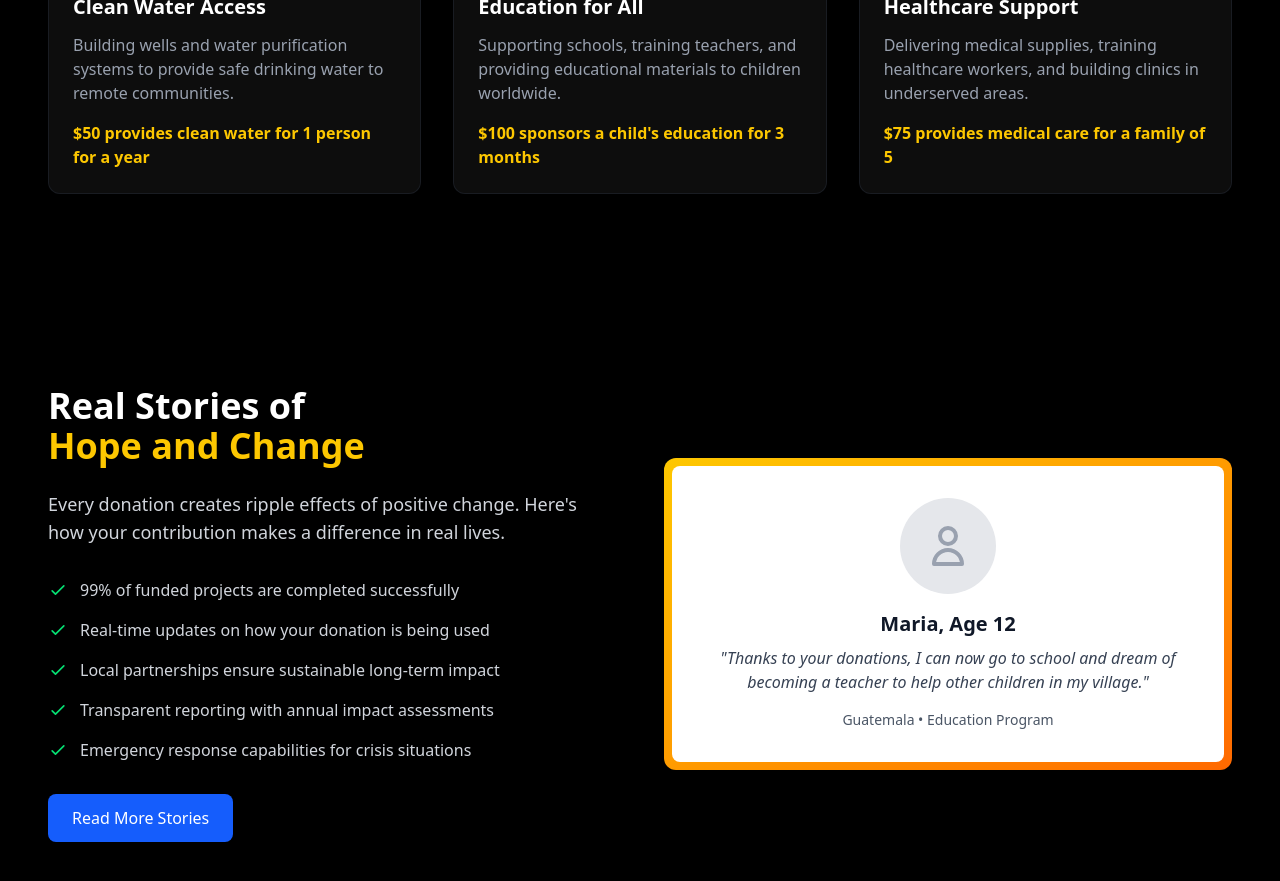
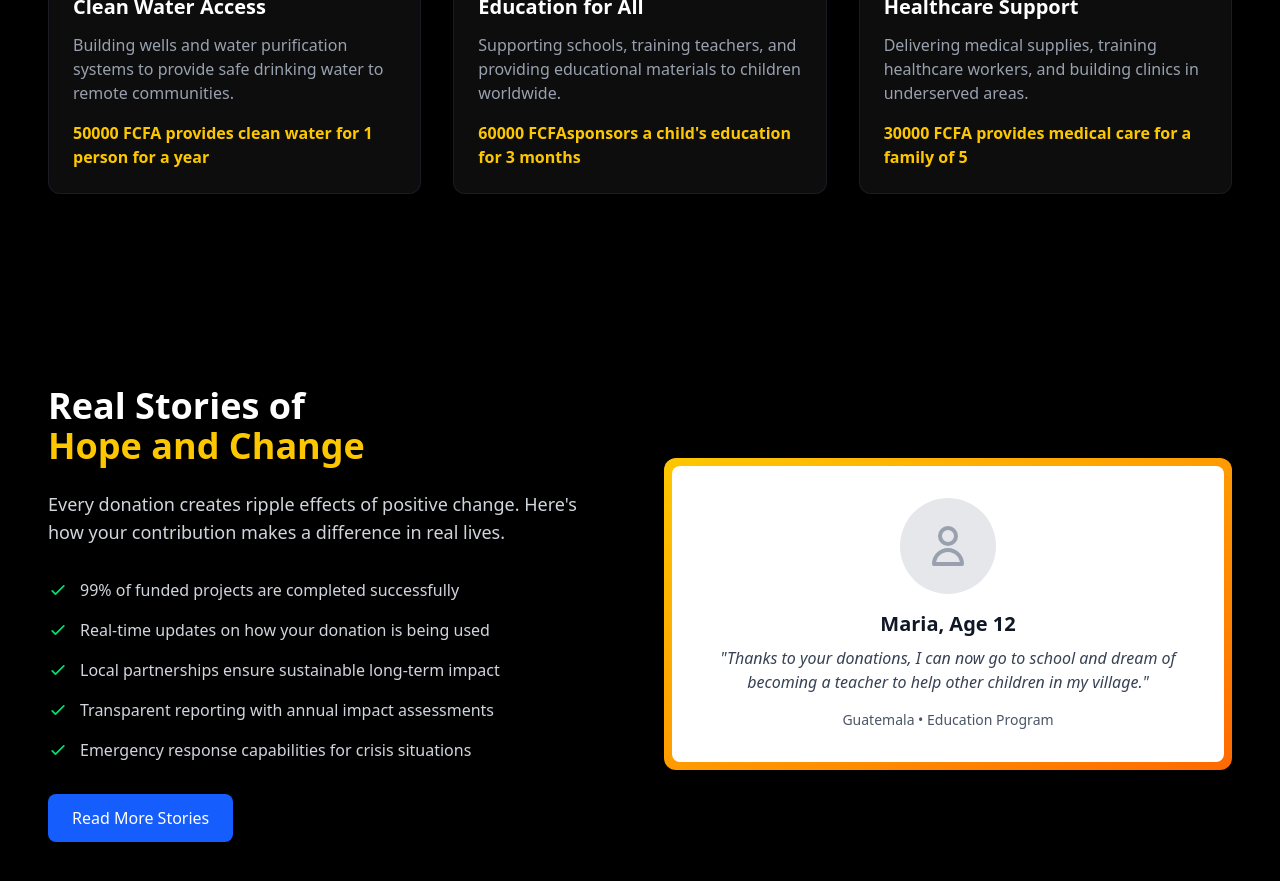
Before and after one commit to Tchouabiyidi/donation-website-ulrich, a Vue app in the folder frontend/: page / in a window 1280 px wide. Shown: the part 1300-2181 px from the top of the page. Built offline with nearby package versions, Linux system fonts and the light colour scheme; no server answers.

Commit message:
svg fixed

```diff
--- a/frontend/index.html
+++ b/frontend/index.html
@@ -2,9 +2,9 @@
 <html lang="en">
   <head>
     <meta charset="UTF-8" />
-    <link rel="icon" type="image/svg+xml" href="/vite.svg" />
+    <link rel="icon" type="image/svg+xml" href="/heart-yellow.svg" />
     <meta name="viewport" content="width=device-width, initial-scale=1.0" />
-    <title>Vite + Vue</title>
+    <title>Hope Foundation</title>
   </head>
   <body>
     <div id="app"></div>
--- a/frontend/src/pages/public/Landing.vue
+++ b/frontend/src/pages/public/Landing.vue
@@ -211,19 +211,19 @@
     {
       title: "Clean Water Access",
       description: "Building wells and water purification systems to provide safe drinking water to remote communities.",
-      impact: "$50 provides clean water for 1 person for a year",
+      impact: "50000 FCFA provides clean water for 1 person for a year",
       icon: icons.water
     },
     {
       title: "Education for All",
       description: "Supporting schools, training teachers, and providing educational materials to children worldwide.",
-      impact: "$100 sponsors a child's education for 3 months",
+      impact: "60000 FCFAsponsors a child's education for 3 months",
       icon: icons.education
     },
     {
       title: "Healthcare Support",
       description: "Delivering medical supplies, training healthcare workers, and building clinics in underserved areas.",
-      impact: "$75 provides medical care for a family of 5",
+      impact: "30000 FCFA provides medical care for a family of 5",
       icon: icons.health
     }
   ]);
```
Also changed, not shown: frontend/public/heart-yellow.svg (added).
